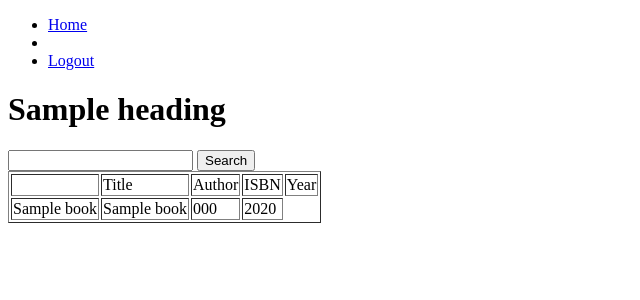
After one commit to ome94/ome-books, a Flask app: template templates/results.html in a window 1280 px wide. The commit adds this page. Shown: the top 300 px of the page, without its empty margins (0-640 px from the left). Run offline with Flask 2, Linux system fonts and the light colour scheme; the template is opened without the code that fills it: most values are stand-ins (such as "Sample title", 1, 10 or a date in 2020).

Commit message:
Implement Search

```diff
--- a/application.py
+++ b/application.py
@@ -105,6 +105,24 @@ def search():
 
     return render_template('search.html', title=title, heading=title, user=USER)
 
+@app.route("/results", methods=["POST"])
+def results():
+    title = query = request.form.get("query")
+    heading = f"Results for - {query}"
+    USER = session.get("USER")
+
+    try:
+        isbn = int(query[0:-1])
+        results = db.execute(f"SELECT title, name, isbn, year FROM books b JOIN authors a ON b.author_id = a.id WHERE isbn LIKE '%{isbn}%'").fetchall() #, {
+        #     "query": isbn
+        # }).fetchone()
+    except ValueError:
+        results = db.execute(f"SELECT title, name, isbn, year FROM books b JOIN authors a ON b.author_id = a.id WHERE title like '%{query}%' OR name LIKE '%{query}%'").fetchall() #, {
+        # "query": query
+        # }).fetchone()
+
+    return render_template('results.html', title=title, heading=heading, user=USER, results=results, query=query)
+
 @app.route("/logout")
 def logout():
     if session.get("USER"):
--- /dev/null
+++ b/templates/results.html
@@ -0,0 +1,28 @@
+{% extends 'search.html' %}
+
+{% block results %}
+    <table border="1">
+        <thead>
+            <th>
+                <td>Title</td>
+                <td>Author</td>
+                <td>ISBN</td>
+                <td>Year</td>
+            </th>
+        </thead>
+        <tbody>
+            {% for book in results %}
+                <tr>
+                    <td>{{book.title}}</td>
+                    <td>{{book.name}}</td>
+                    <td>{{book.isbn}}</td>
+                    <td>{{book.year}}</td>
+                </tr>
+            {% else %}
+            <tr>
+                <td>No book or author matches '{{query}}'</td>
+            </tr>
+            {% endfor %}
+        </tbody>
+    </table>
+{% endblock %}
--- a/templates/search.html
+++ b/templates/search.html
@@ -6,8 +6,10 @@
 {% endblock %}
 
 {% block body %}
-    <form action="{{ url_for('search') }}">
-        <input type="search">
+    <form action="{{ url_for('results') }}", method="POST">
+        <input type="search" name="query" value="{{query or ''}}">
         <button>Search</button>
     </form>
+    {% block results %}
+    {% endblock %}
 {% endblock %}
--- a/templates/signup.html
+++ b/templates/signup.html
@@ -1,6 +1,10 @@
 {% extends 'layout.html' %}
 
 {% block body %}
+    {% if message %}
+        <p>{{ message }}</p>
+    {% endif %}
+
     <form action="{{ url_for('signup') }}" method="POST">
         First Name: <input type="text" name="firstname" placeholder="First Name">
         Last Name: <input type="text" name="lastname" placeholder="Last Name">
```
Also changed, not shown: templates/login.html (+8 -3 lines), 1 other file.
